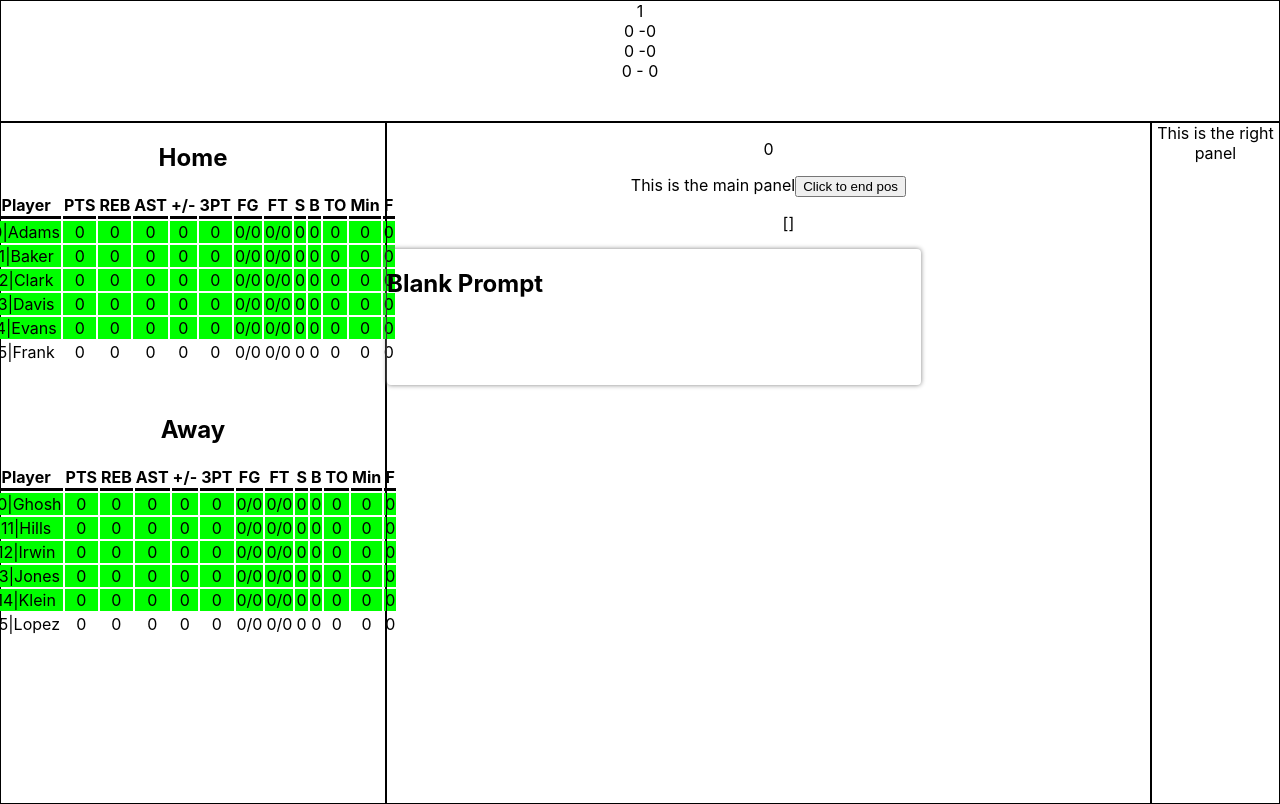
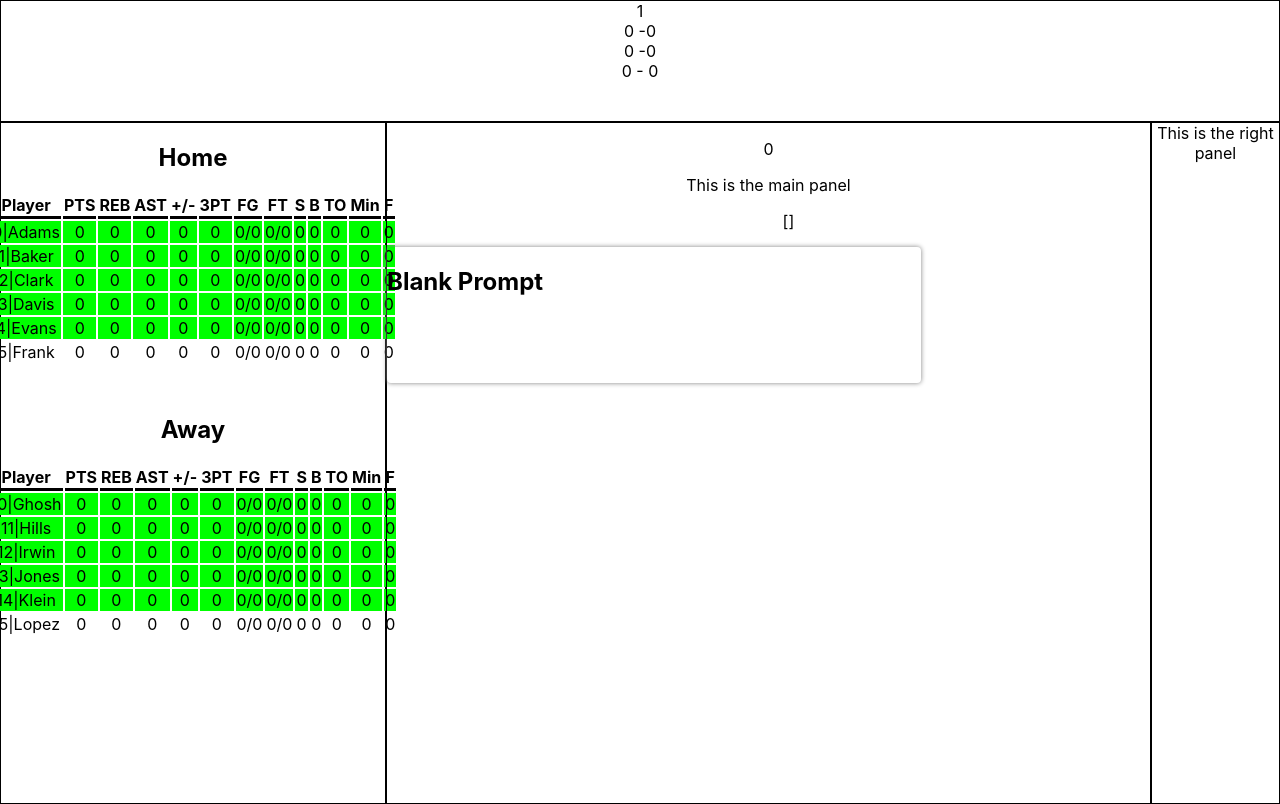
Before and after one commit to z-score-sports/data-entry-site-v2, a React (Create React App) app: page / in a window 1280 px wide. Built offline with nearby package versions, Linux system fonts and the light colour scheme.

Commit message:
remove main panel button

```diff
--- a/src/components/panels/MainPanel.tsx
+++ b/src/components/panels/MainPanel.tsx
@@ -6,19 +6,10 @@ import InputPanel from "../elements/InputPanel";
 function MainPanel() {
     const context = useContext(GameStateContext);
 
-    const handleClick = (event: React.MouseEvent) => {
-        if (event.type === "click") {
-            context.actionStack.addPossessionEnd();
-        }
-    };
-
     return (
         <div className="mPanel">
             <p>{context.actionStack.curPos}</p>
             This is the main panel
-            <button onKeyDown={() => {}} onClick={handleClick}>
-                Click to end pos
-            </button>
             <div>
                 <ul>{JSON.stringify(context.actionStack.toJSON())}</ul>
             </div>
```
